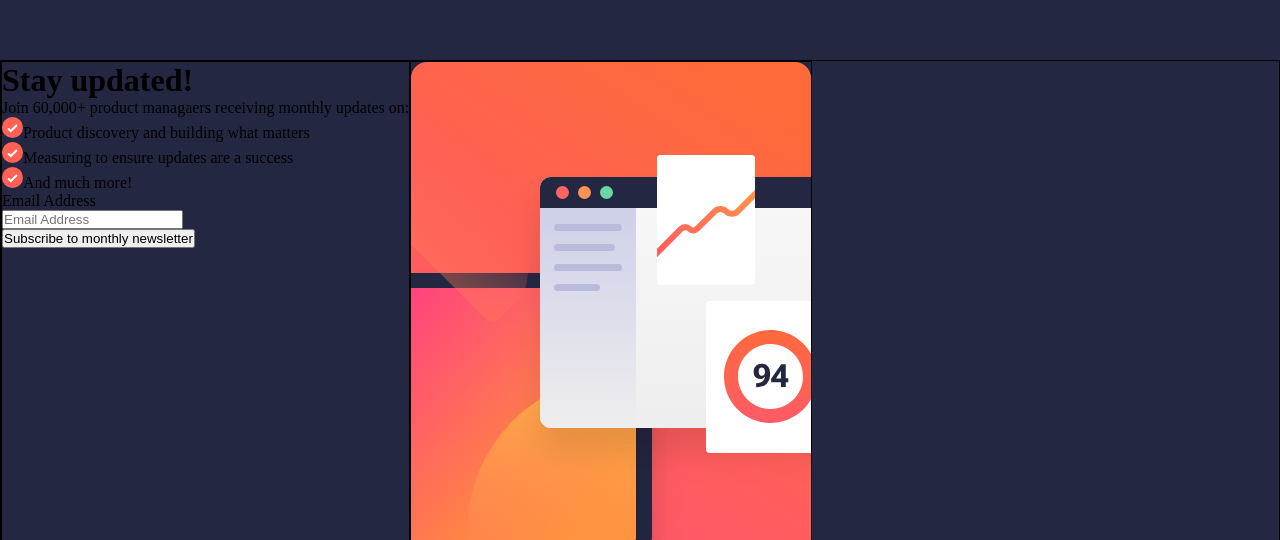
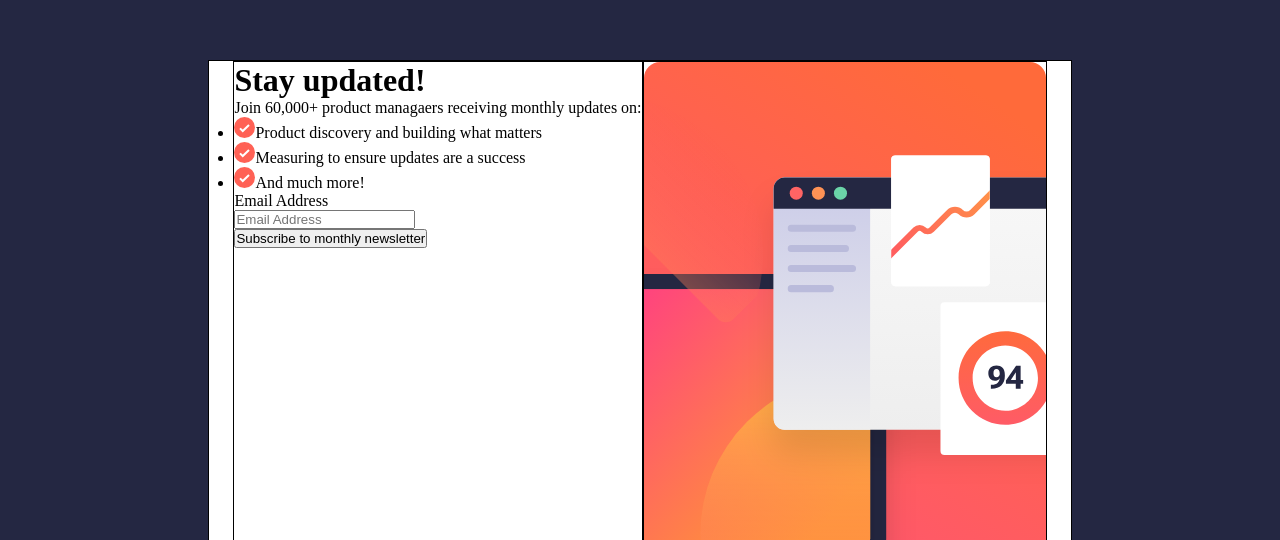
Before and after one commit to Nhoj-Plummer/Newsletter-Sign-Up-Form-With-Success-Message, a React (Create React App) app: page / in a window 1280 px wide. Shown: the part 260-800 px from the top of the page. Built offline with nearby package versions, Linux system fonts and the light colour scheme.

Commit message:
Coding will continue tomorrow

```diff
--- a/src/components/Form/Form.css
+++ b/src/components/Form/Form.css
@@ -1,5 +1,9 @@
 .form-container {
   display: flex;
+  background: var(--white);
+  justify-content: center;
+  max-width: 54rem;
+  height: 600px;
   border: 1px solid;
 }
 
```
